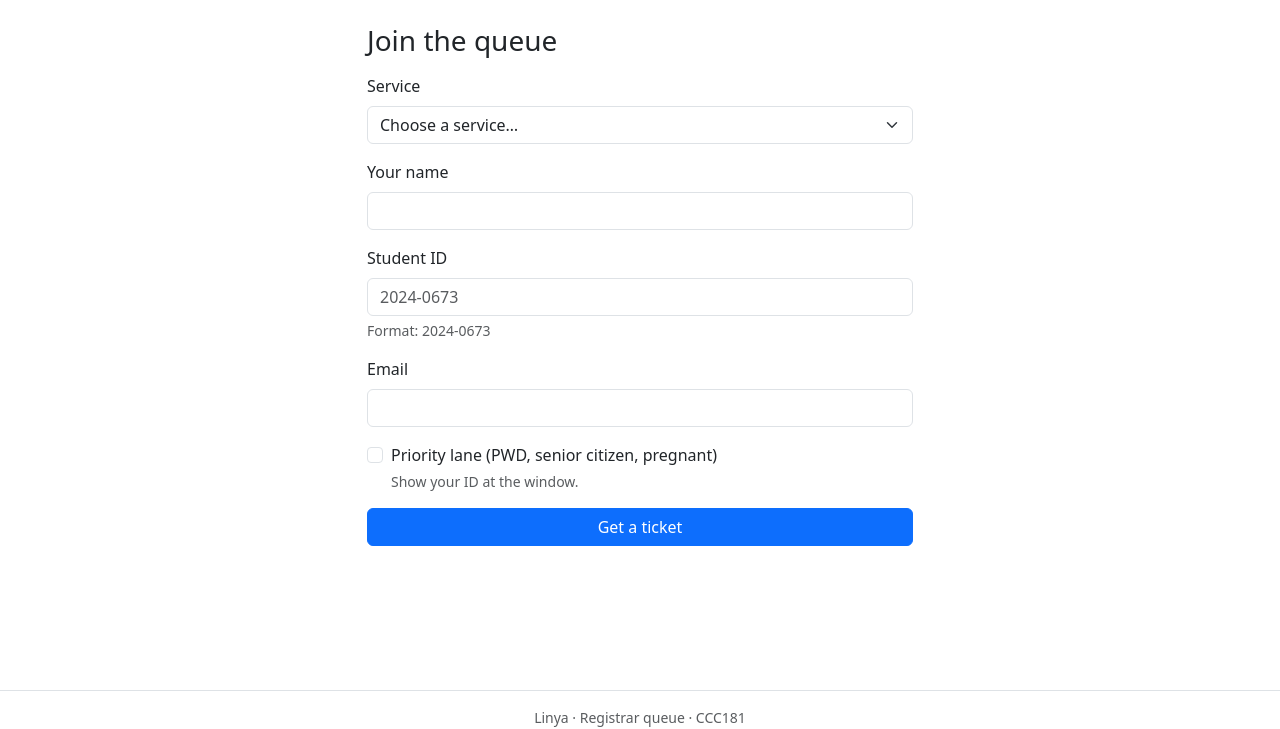
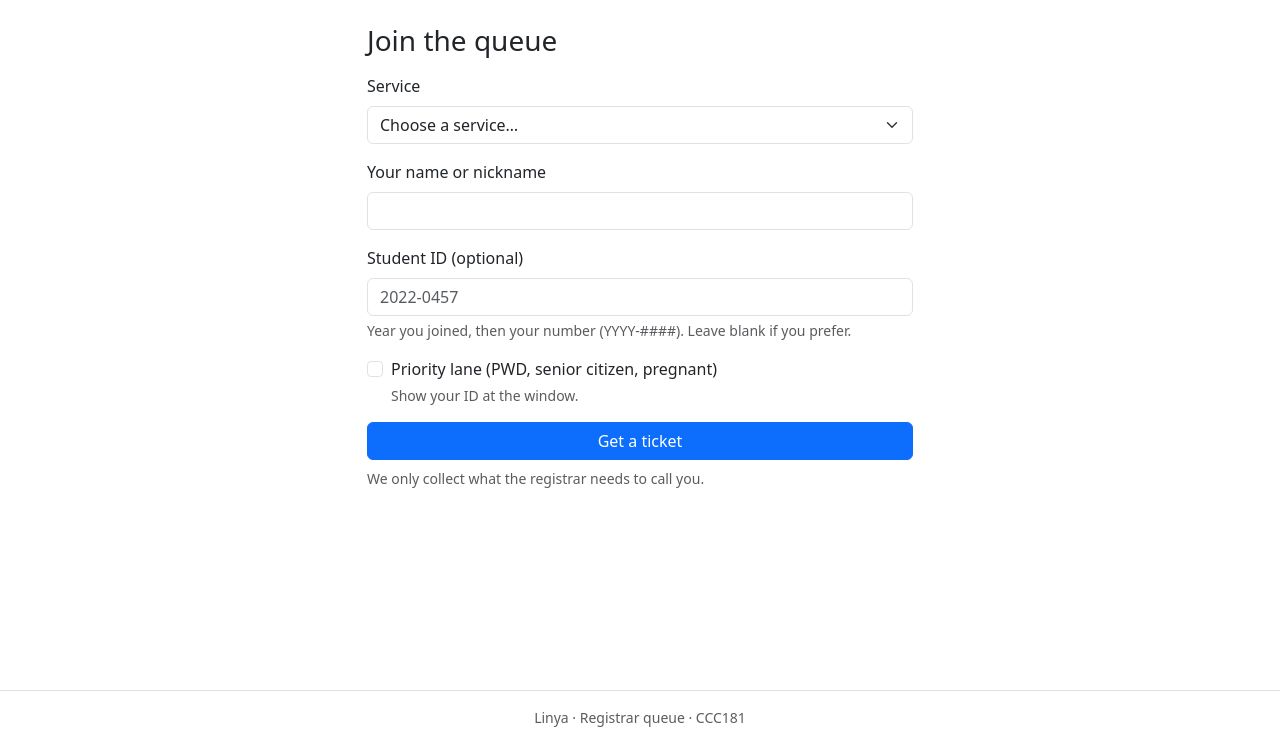
Before and after one commit to AikawaKun9/Linya, a Flask app: page /join in a window 1280 px wide. Shown: the part 56-785 px from the top of the page. Run offline with Flask 3, Linux system fonts and the light colour scheme.

Commit message:
Revised the Join Form

```diff
--- a/app.py
+++ b/app.py
@@ -4,8 +4,9 @@ Run it with:
     flask --app app run --debug
 then open http://127.0.0.1:5000
 """
+import re
+
 from flask import Flask, abort, flash, redirect, render_template, request, url_for
-import re
 
 app = Flask(__name__)
 app.secret_key = "dev-only-change-me"  # Week 11 moves this into an environment variable
@@ -21,11 +22,9 @@ SERVICES = [
 # window is None until staff call the ticket
 TICKETS = [
     {"number": 1, "name": "Ana Reyes", "student_id": "2023-0001",
-     "email": "ana@school.edu", "service_id": 1,
-     "priority": False, "window": None, "status": "waiting"},
+     "service_id": 1, "priority": False, "window": None, "status": "waiting"},
     {"number": 2, "name": "Ben Cruz", "student_id": "2022-0457",
-     "email": "ben@school.edu", "service_id": 2,
-     "priority": True, "window": None, "status": "waiting"},
+     "service_id": 2, "priority": True, "window": None, "status": "waiting"},
 ]
 
 
@@ -44,17 +43,14 @@ def join():
     form = request.form
     name = form.get("name", "").strip()
     student_id = form.get("student_id", "").strip()
-    email = form.get("email", "").strip().lower()
     service_id = form.get("service_id", type=int)
     priority = form.get("priority") == "on"
 
     errors = {}
     if not name:
-        errors["name"] = "Enter your name."
-    if not re.fullmatch(r"\d{4}-\d{4}", student_id):
-        errors["student_id"] = "Enter your student ID in the format YYYY-#### (for example 2022-0457)."
-    if "@" not in email or "." not in email.split("@")[-1]:
-        errors["email"] = "Enter a valid email address."
+        errors["name"] = "Enter your name or a nickname."
+    if student_id and not re.fullmatch(r"\d{4}-\d{4}", student_id):
+        errors["student_id"] = "Use the format YYYY-#### (for example 2022-0457), or leave it blank."
     if service_id not in [s["id"] for s in SERVICES]:
         errors["service_id"] = "Choose a service."
 
@@ -65,9 +61,9 @@ def join():
 
     number = TICKETS[-1]["number"] + 1 if TICKETS else 1
     TICKETS.append({
-        "number": number, "name": name, "student_id": student_id,
-        "email": email, "service_id": service_id,
-        "priority": priority, "window": None, "status": "waiting",
+        "number": number, "name": name, "student_id": student_id or None,
+        "service_id": service_id, "priority": priority,
+        "window": None, "status": "waiting",
     })
     flash(f"You joined the queue. Your ticket is #{number}.", "success")
     return redirect(url_for("ticket", ticket_id=number))
--- a/templates/join.html
+++ b/templates/join.html
@@ -25,7 +25,7 @@
       </div>
 
       <div class="mb-3">
-        <label for="name" class="form-label">Your name</label>
+        <label for="name" class="form-label">Your name or nickname</label>
         <input id="name" name="name" type="text" autocomplete="name" required
                class="form-control {% if errors.name %}is-invalid{% endif %}"
                value="{{ form.get('name', '') }}"
@@ -36,25 +36,17 @@
       </div>
 
       <div class="mb-3">
-        <label for="student_id" class="form-label">Student ID</label>
-        <input id="student_id" name="student_id" type="text" inputmode="numeric" autocomplete="off" required placeholder="2024-0673"
+        <label for="student_id" class="form-label">Student ID (optional)</label>
+        <input id="student_id" name="student_id" type="text" inputmode="numeric"
+               autocomplete="off" placeholder="2022-0457"
                class="form-control {% if errors.student_id %}is-invalid{% endif %}"
                value="{{ form.get('student_id', '') }}"
-               aria-describedby="student-id-hint"{% if errors.student_id %} student-id-error {% endif %}>
-        <div id="student-id-hint" class="form-text">Format: 2024-0673</div>
+               aria-describedby="student-id-hint{% if errors.student_id %} student-id-error{% endif %}">
+        <div id="student-id-hint" class="form-text">
+          Year you joined, then your number (YYYY-####). Leave blank if you prefer.
+        </div>
         {% if errors.student_id %}
           <div id="student-id-error" class="invalid-feedback">{{ errors.student_id }}</div>
-        {% endif %}
-      </div>
-
-      <div class="mb-3">
-        <label for="email" class="form-label">Email</label>
-        <input id="email" name="email" type="email" autocomplete="email" required
-               class="form-control {% if errors.email %}is-invalid{% endif %}"
-               value="{{ form.get('email', '') }}"
-               {% if errors.email %}aria-describedby="email-error"{% endif %}>
-        {% if errors.email %}
-          <div id="email-error" class="invalid-feedback">{{ errors.email }}</div>
         {% endif %}
       </div>
 
@@ -68,6 +60,7 @@
       </div>
 
       <button type="submit" class="btn btn-primary w-100">Get a ticket</button>
+      <p class="form-text mt-2">We only collect what the registrar needs to call you.</p>
     </form>
   </div>
 </div>
```
